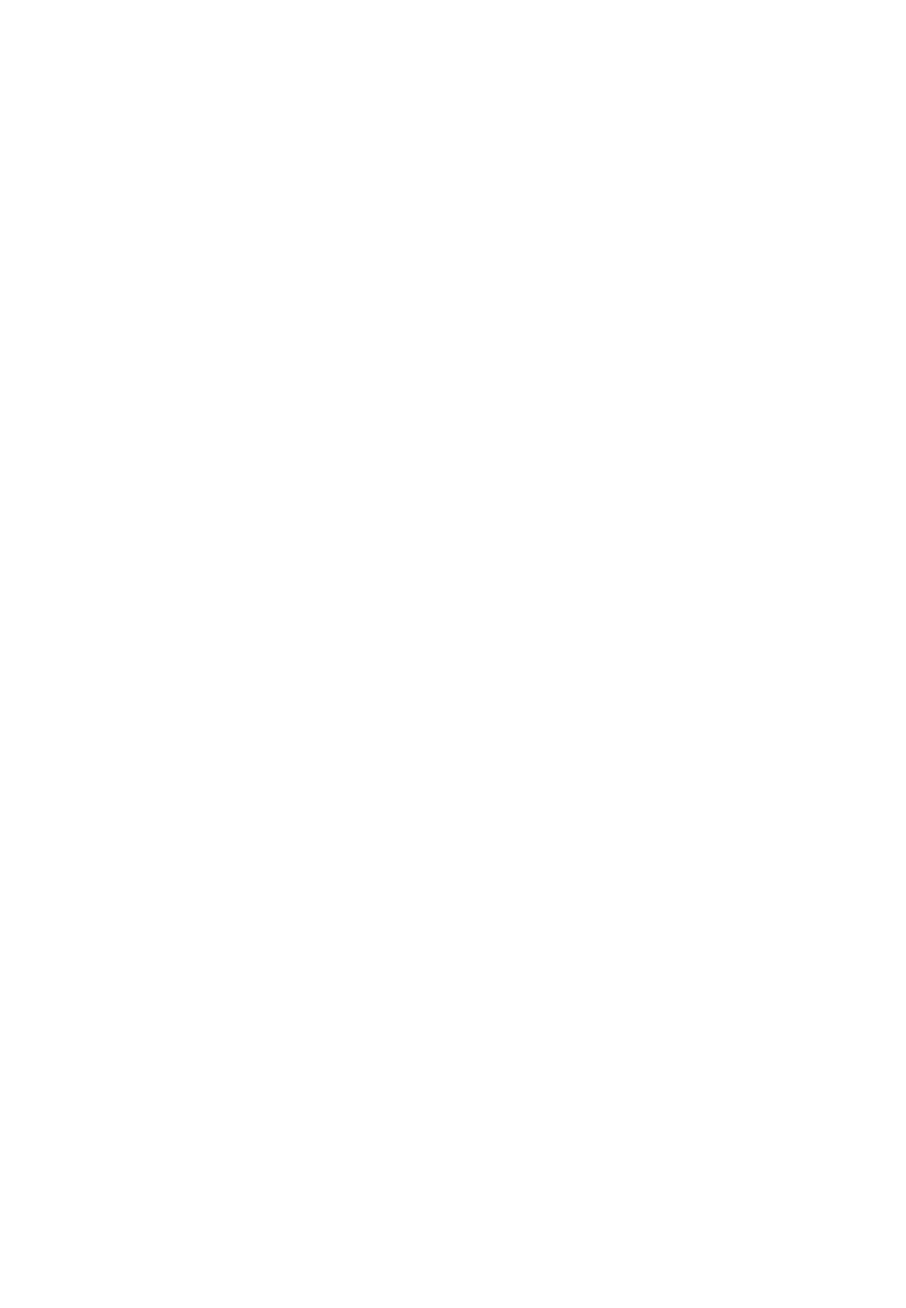
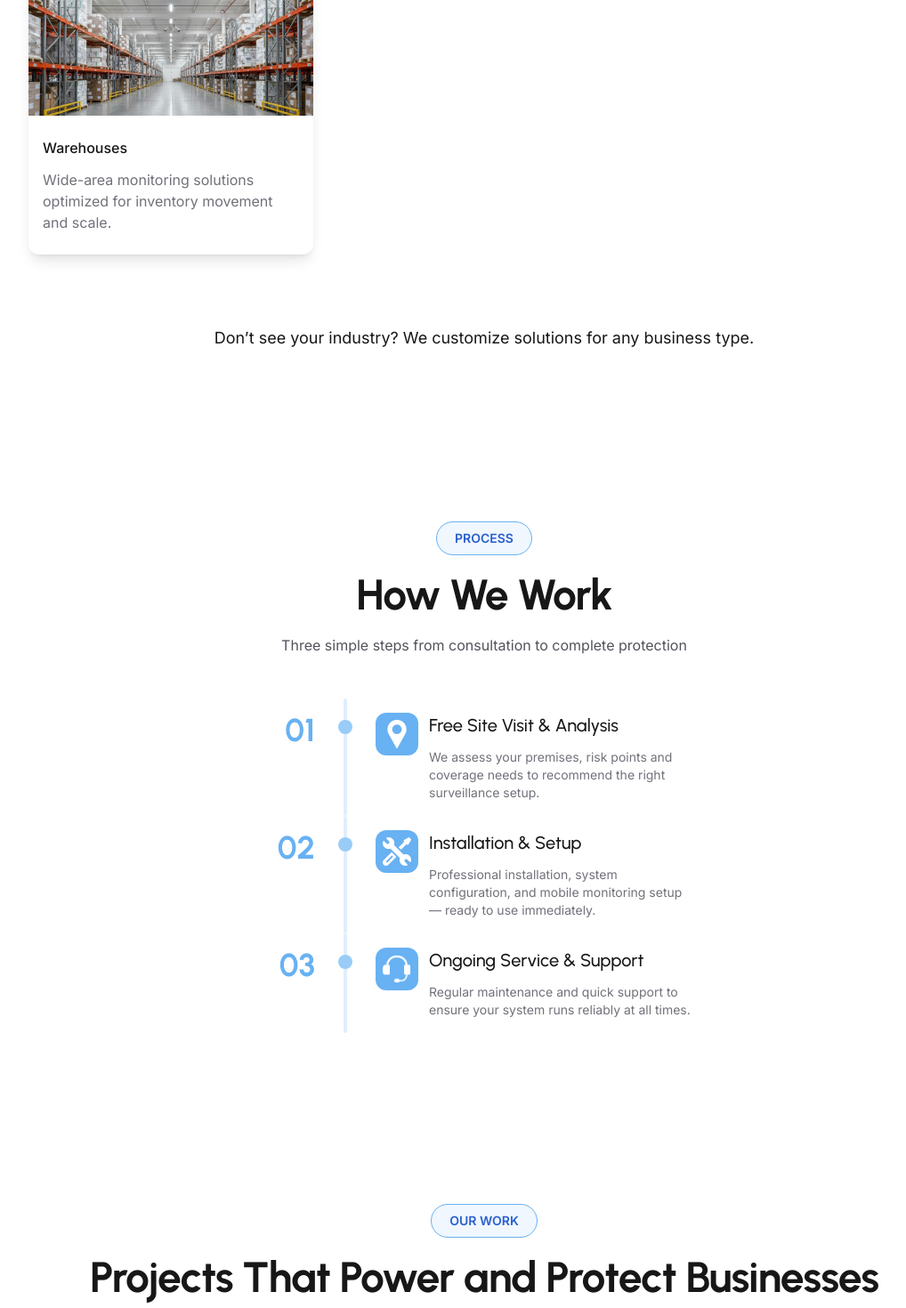
Before and after one commit to skpowertech/sk-power-tech-website, a Next.js app: page / in a window 1280 px wide. Shown: the part 4660-6130 px from the top of the page at 89% size, without its empty margins (96-1114 px from the left). Before the commit the page ends 3802 px from the top, so only its background shows below. Built offline with nearby package versions, Linux system fonts and the light colour scheme.

Commit message:
refactor(home): add AdaptableSolutions Process OurWork sections

```diff
--- a/app/page.tsx
+++ b/app/page.tsx
@@ -2,6 +2,9 @@ import WhatYouGet from "@/components/sections/what-you-get";
 import Hero from "@/components/sections/hero";
 import WhyChooseUs from "@/components/sections/why-choose-us";
 import OurServices from "@/components/sections/our-services";
+import OurWork from "@/components/sections/our-work";
+import AdaptableSolutions from "@/components/sections/adaptable-solutions";
+import Process from "@/components/sections/process";
 
 export default function Home() {
   return (
@@ -10,6 +13,9 @@ export default function Home() {
       <WhyChooseUs/>
       <WhatYouGet/>
       <OurServices/>
+      <AdaptableSolutions/>
+      <Process/>
+      <OurWork/>
     </div>
   );
 }
```
